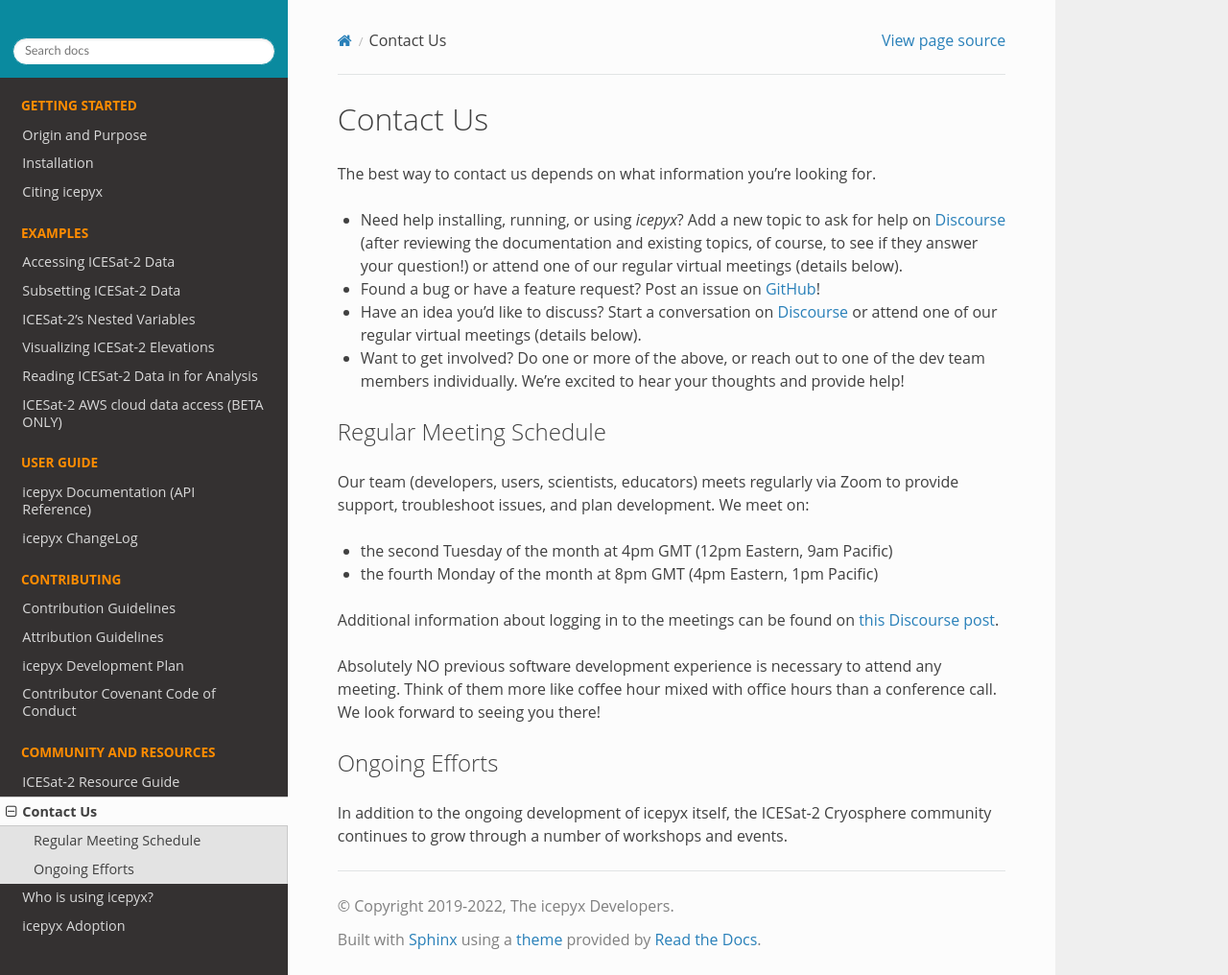
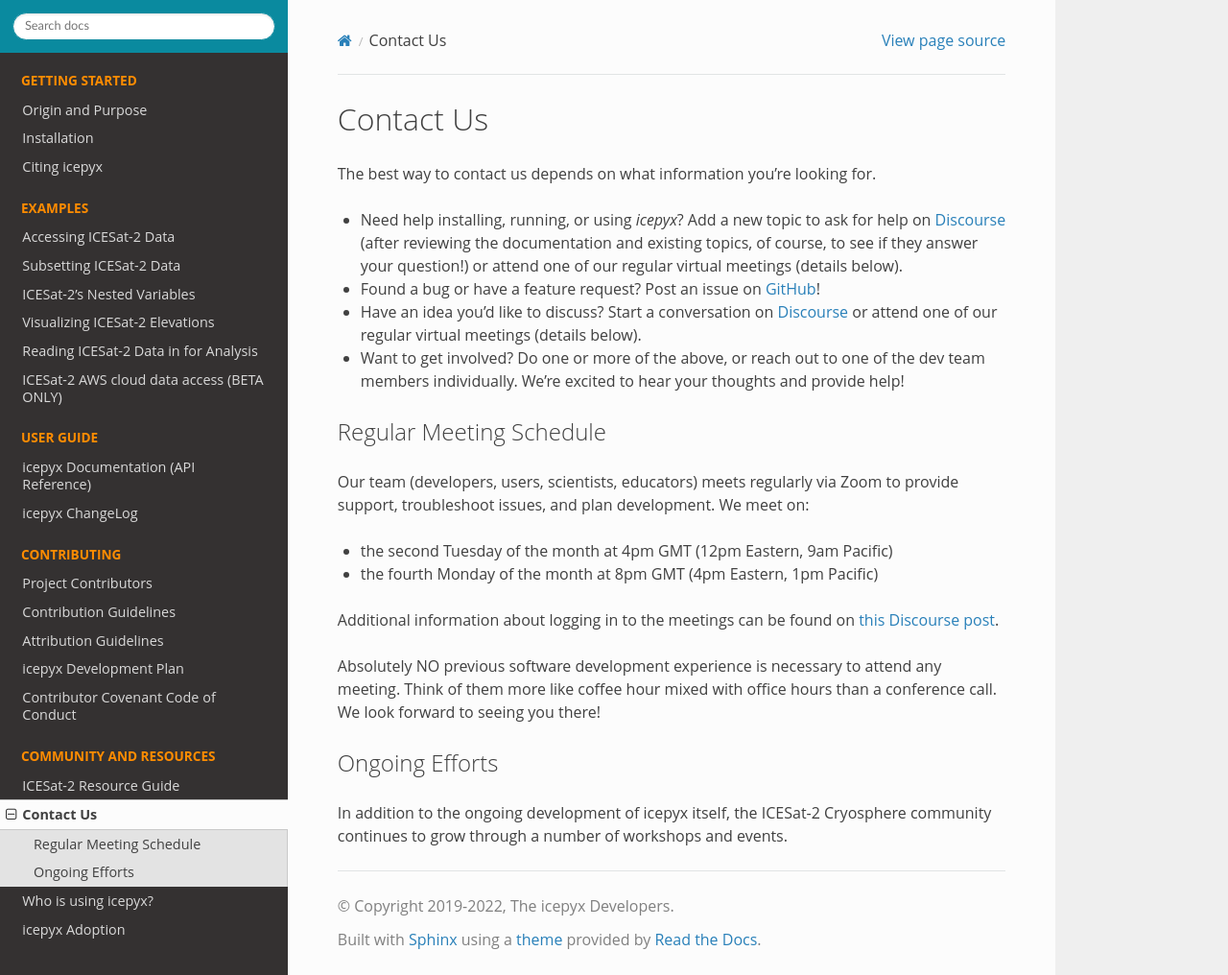
Before and after one commit to icesat2py/icepyx, a Sphinx documentation site: the page built from doc/source/community/contact.rst, in a window 1280 px wide and 1016 px high. Shown: the whole window at 96% size. Built offline with Sphinx 7.4.7 and the Read the Docs theme 2.0.0, drawn with Linux system fonts in a browser that asks for light colours; the version number could not be read and is left out.

Commit message:
add contributors page to docs

```diff
--- /dev/null
+++ b/doc/source/contributing/contributors_link.rst
@@ -0,0 +1 @@
+.. include:: ../../../CONTRIBUTORS.rst
--- a/doc/source/index.rst
+++ b/doc/source/index.rst
@@ -124,6 +124,7 @@
    :hidden:
    :caption: Contributing
 
+   contributing/contributors_link
    contributing/contribution_guidelines
    contributing/attribution_link
    contributing/development_plan
```
